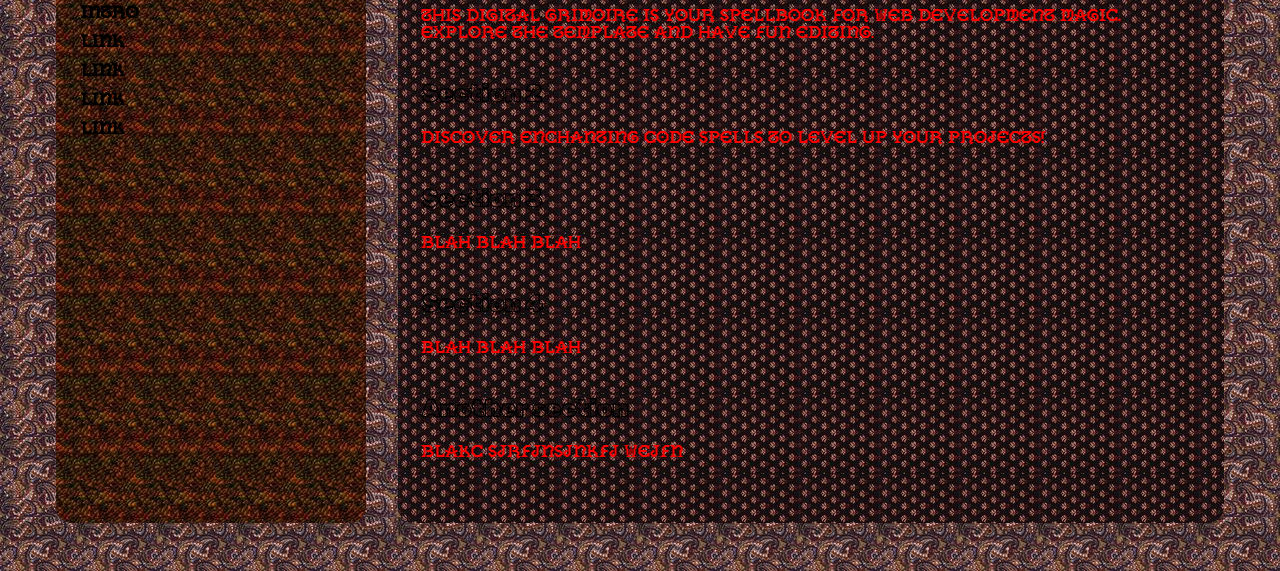
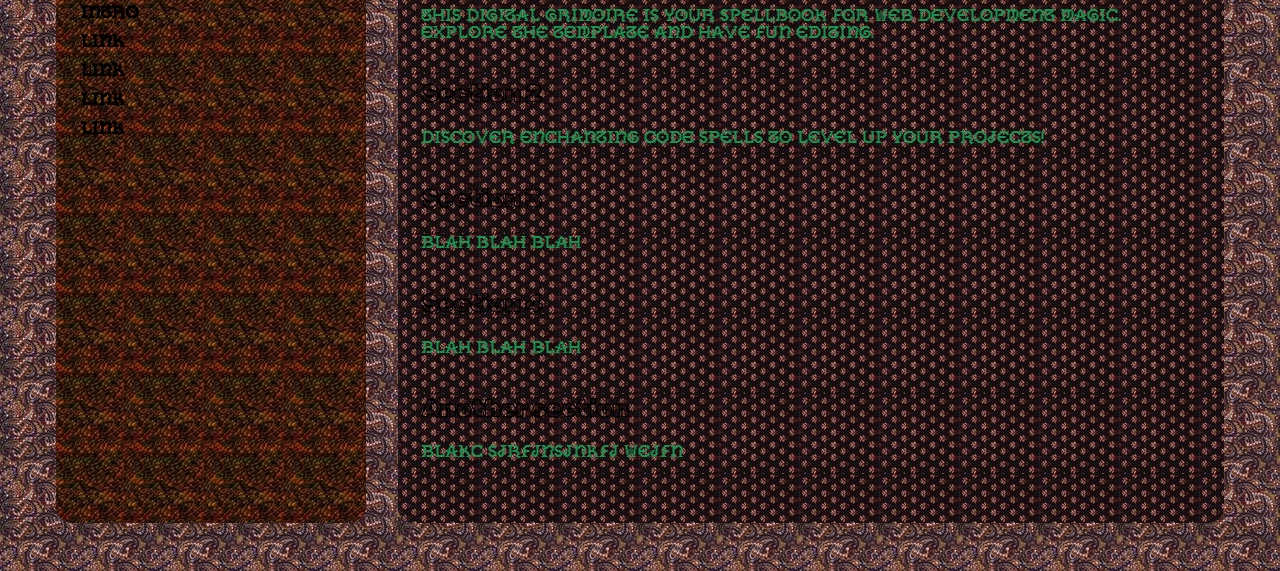
Before and after one commit to xaiiao/Website, a plain HTML site: page site/index.html in a window 1280 px wide. Shown: the part 363-934 px from the top of the page. Drawn offline with Linux system fonts and the light colour scheme; files whose address does not match are found by name.

Commit message:
Update style.css

```diff
--- a/site/style.css
+++ b/site/style.css
@@ -11,7 +11,7 @@
 
     /* FOR THE TEXT */
     --secondary-text: #000000;
-    --text-main: #ff0000;
+    --text-main: #1c9150;
 
     /* BACKGROUND IMAGES */
     --bg-image: url('img/mosaic.jpg');
```
